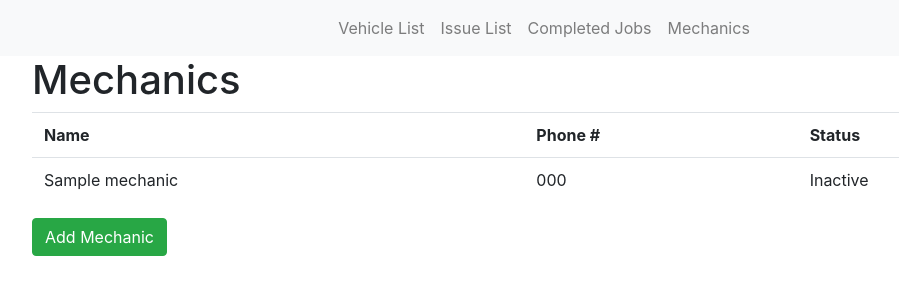
After one commit to CharlesFlood/bus_barn, a Django app: template busbarn/templates/busbarn/mechanic_list.html in a window 1280 px wide. The commit adds this page. Shown: the top 300 px of the page, without its empty margins (96-995 px from the left). Run offline with Django 3.2, Linux system fonts and the light colour scheme; the template is opened without the code that fills it: most values are stand-ins (such as "Sample title", 1, 10 or a date in 2020); some libraries are stand-ins or nearby versions.

Commit message:
Add front-end access to add mechanics

```diff
--- a/busbarn/models.py
+++ b/busbarn/models.py
@@ -23,6 +23,7 @@ class Vehicle(models.Model):
     vehicle_class = models.CharField(max_length=10, choices=VEHICLE_CLASSES)
     vehicle_name = models.CharField(max_length=30, default='default')
     remarks = models.TextField(blank=True)
+    retired = models.BooleanField(default=False)
 
     def __str__(self):
         return self.vehicle_name
@@ -69,7 +70,7 @@ class Issue(models.Model):
     remarks = models.TextField(blank=True)
     reason = models.CharField(max_length=21, choices=REASONS, default="Other scheduled")
     repair = models.CharField(max_length=21, choices=REPAIR_CODES, blank=True)
-    last_updated = models.DateTimeField('Last updated', default=datetime.now, blank=True)
+    last_updated = models.DateTimeField('Last updated', default=now, blank=True)
     deleted = models.BooleanField(default=False)
 
     def __str__(self):
--- a/busbarn/templates/busbarn/base.html
+++ b/busbarn/templates/busbarn/base.html
@@ -13,6 +13,7 @@
 	  <li class="nav-item"><a class="nav-link" href="{% url 'vehicles:vehicle_list' %}">Vehicle List</a></li>
 	  <li class="nav-item"><a class="nav-link" href="{% url 'vehicles:issue_list' %}">Issue List</a></li>
 	  <li class="nav-item"><a class="nav-link" href="{% url 'vehicles:issue_fixed' %}">Completed Jobs</a></li>
+	  <li class="nav-item"><a class="nav-link" href="{% url 'vehicles:mechanic_list' %}">Mechanics</a></li>
 	</ul>
       </div>
     </nav>
--- /dev/null
+++ b/busbarn/templates/busbarn/mechanic_list.html
@@ -0,0 +1,38 @@
+{% extends "busbarn/base.html" %}
+
+{% load bootstrap4 %}
+
+{% block content %}
+<h1>Mechanics</h1>
+
+{% if mechanic_list %}
+<table class="table">
+  <tr>
+    <th>Name</th>
+    <th>Phone #</th>
+    <th>Status</th>
+    <!--<th></th>-->
+  </tr>
+
+  {% for mechanic in mechanic_list %}
+  <tr>
+    <td>{{ mechanic.name }}</td>
+    <td>{{ mechanic.phone }}</td>
+    {% if mechanic.active %}
+    <td>Active</td>
+    <!--<td><a href="#">Deactivate</a></td>-->
+    {% else %}
+    <td>Inactive</td>
+    <!--<td><a href="#">Activate</a></td>-->
+    {% endif %}
+  </tr>
+  {% endfor %}
+</table>
+
+{% else %}
+<p> You have no mechanics registered at this time.</p>
+{% endif %}
+
+<p><a href="{% url 'vehicles:mechanic_add' %}" class="btn btn-success">Add Mechanic</a>
+
+{% endblock %}
--- a/busbarn/urls.py
+++ b/busbarn/urls.py
@@ -10,6 +10,9 @@ urlpatterns = [
     url(r'^(?P<vehicle_id>[0-9]+)/$', views.vehicle_detail, name='vehicle_detail'),
     url(r'^(?P<vehicle_id>[0-9]+)/edit/$', views.vehicle_detail, name='vehicle_edit'),
 
+    url(r'^mechanic/add/$', views.mechanic_add, name='mechanic_add'),
+    url(r'^mechanic/$', views.mechanic_list, name='mechanic_list'),
+
     url(r'^issue/$', views.issue_list, name='issue_list'),
     url(r'^issue/(?P<issue_id>[0-9]+)/$', views.issue_detail, name='issue_detail'),
     url(r'^issue/(?P<issue_id>[0-9]+)/edit$', views.issue_edit, name='issue_edit'),
```
Also changed, not shown: busbarn/forms.py (+6 -1 lines), busbarn/templates/busbarn/mechanic_add.html (added, +22 -0 lines), busbarn/views.py (+23 -4 lines).
